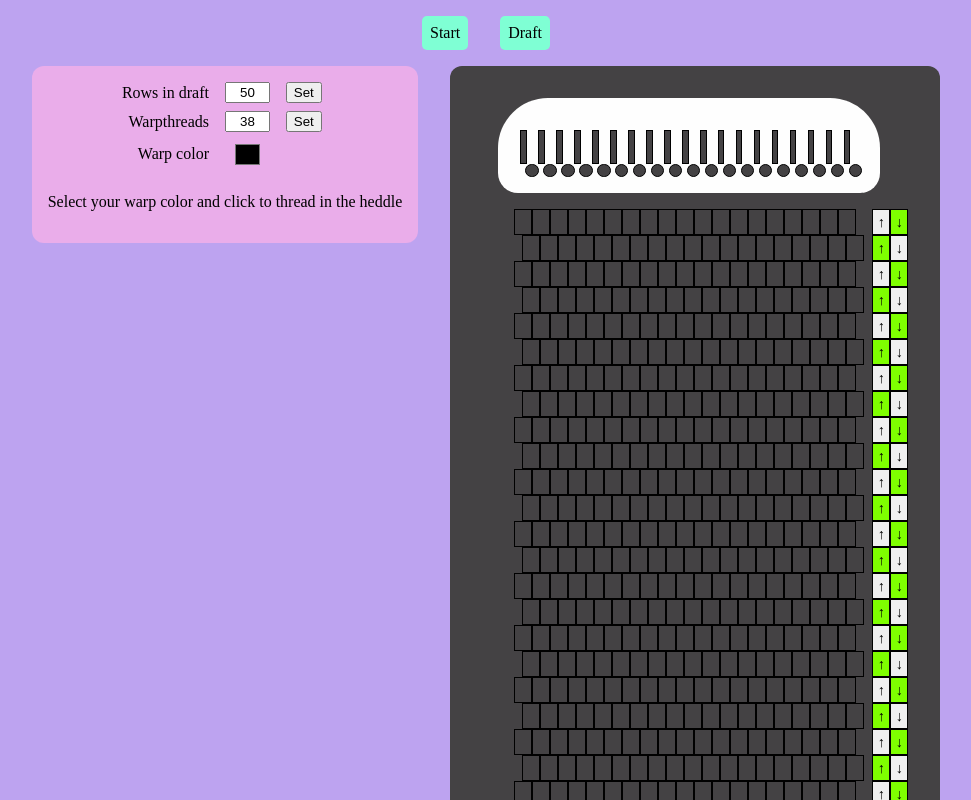
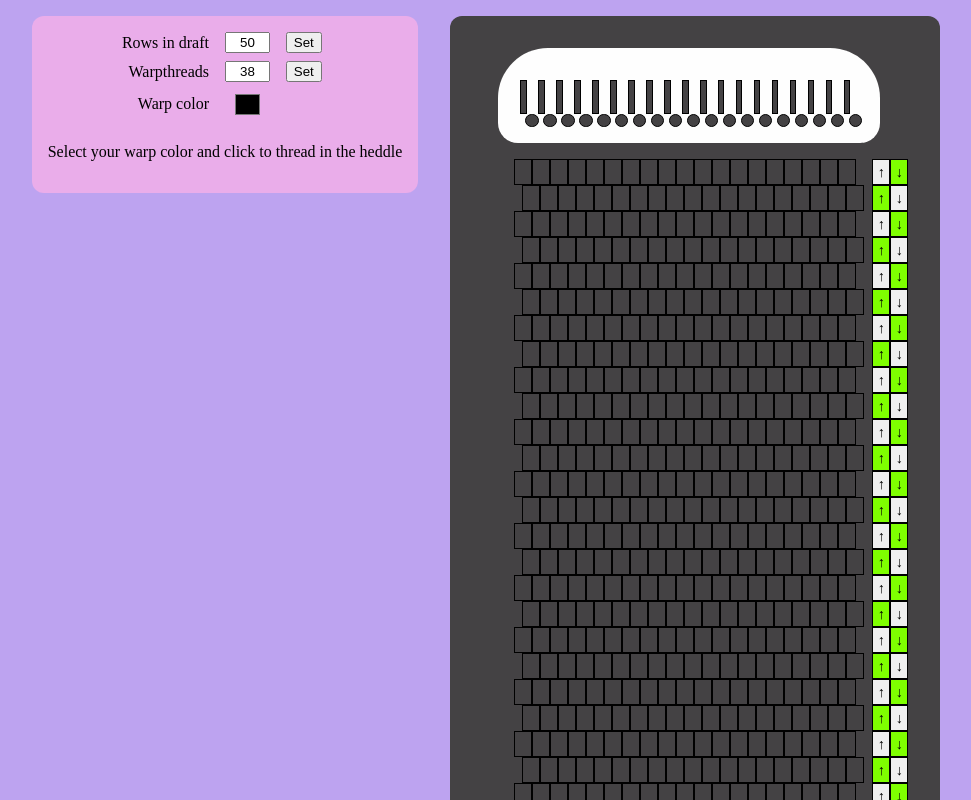
Before and after one commit to TereseBo/baddle, a React (Create React App) app: page / in a window 1280 px wide. Shown: the top 800 px of the page, without its empty margins (154-1125 px from the left). Built offline with nearby package versions, Linux system fonts and the light colour scheme.

Commit message:
Removed routehandling

```diff
--- a/package.json
+++ b/package.json
@@ -9,7 +9,6 @@
     "@testing-library/user-event": "^13.5.0",
     "react": "^18.2.0",
     "react-dom": "^18.2.0",
-    "react-router-dom": "^6.10.0",
     "react-scripts": "5.0.1",
     "web-vitals": "^2.1.4"
   },
--- a/src/App.js
+++ b/src/App.js
@@ -1,5 +1,4 @@
 //dependencies
-import { BrowserRouter, Routes, Route, Link } from 'react-router-dom';
 //contexts
 import { WarpProvider } from './contexts/warpContext';
 import { ColorProvider } from './contexts/colorContext';
@@ -12,20 +11,9 @@ function App() {
 
     <WarpProvider>
       <ColorProvider>
-        <BrowserRouter>
         <div className='App'>
-          <header className="App-header">
-            <Link to="/">Start</Link>
-            <Link to="/draft">Draft</Link>
-          </header>
-          <Routes>
-            <Route path='/draft' element={<Banddraft />} />
-            <Route path='/' element={<Banddraft />} />
-            <Route path='/baddle' element={<Banddraft />} />
-
-          </Routes>
+          <Banddraft/>
           </div>
-        </BrowserRouter>
       </ColorProvider>
     </WarpProvider>
 
```
Also changed, not shown: 1 other file (tests, documents, lock files or other folders).
